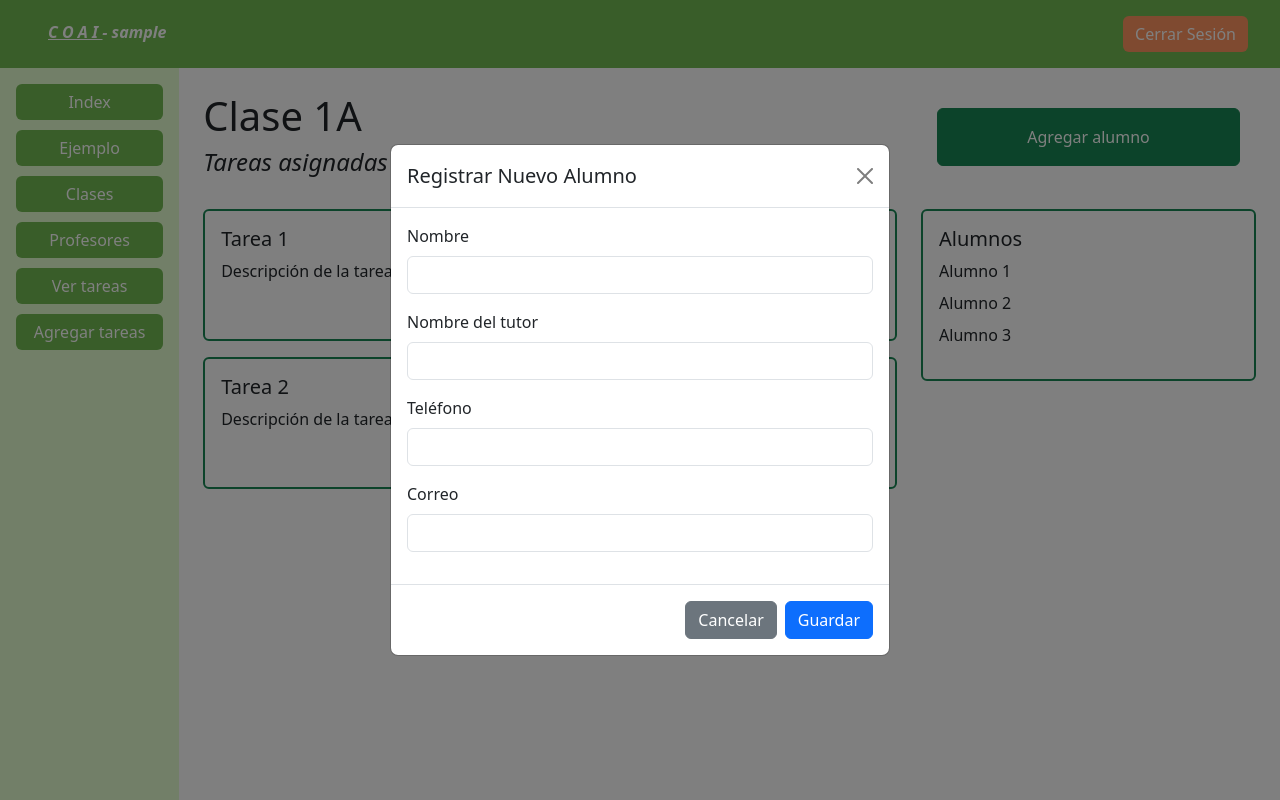
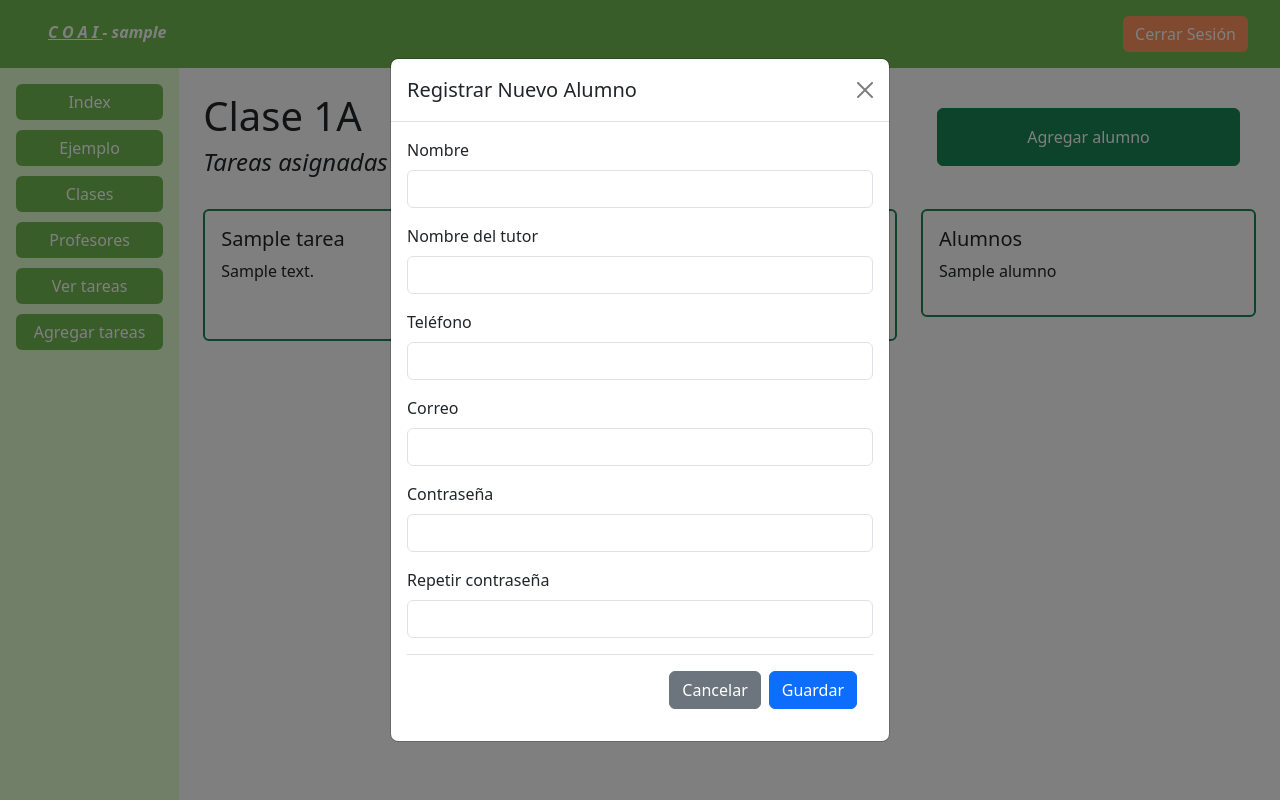
Before and after one commit to Schrodinger137/COAI, a Django app: page /clases/detalles/1/ in a window 1280 px wide, after a click on "Agregar alumno". Run offline with Django 4.2, Linux system fonts and the light colour scheme; a user stored in the database is signed in; tables that the repository leaves empty hold one stand-in row (values such as "Sample post").

Commit message:
Carina, registro de tareas y alumnos

```diff
--- a/COAI/urls.py
+++ b/COAI/urls.py
@@ -30,4 +30,6 @@ urlpatterns = [
     path('profesores/', views.profesores, name='profesores'),
     path('tareas/', views.tareas, name='tareas'),
     path('agregar-tarea/', views.agregar_tarea, name='agregar_tarea'),
+    path('registroAlumnos/<int:clase_id>/', views.registroAlumnos , name='registroAlumnos')
+
 ]
--- a/principal/models.py
+++ b/principal/models.py
@@ -41,3 +41,45 @@ class Clase(models.Model):
 
     def __str__(self):
         return self.nombre
+
+class Alumnos(models.Model):
+    nombre = models.CharField(max_length=100, verbose_name="Nombre del Alumno")
+    tutor = models.CharField(max_length=100, verbose_name="Nombre del Tutor")
+    telefono = models.CharField(max_length=20, blank=True, null=True, verbose_name="Numero de Teléfono")
+    correo = models.EmailField(verbose_name="Correo Electrónico")
+    password = models.CharField(max_length=128, verbose_name="Contraseña")
+
+    clase = models.ForeignKey(
+        Clase,
+        on_delete=models.CASCADE,
+        verbose_name="Clase Inscrita"
+    )
+    created_at = models.DateTimeField(auto_now_add=True, verbose_name="Fecha de Registro")
+
+    class Meta:
+        verbose_name = "Alumno"
+        verbose_name_plural = "Alumnos"
+        ordering = ["-created_at"]
+
+    def __str__(self):
+        return self.nombre
+
+class Tareas(models.Model):
+    titulo = models.CharField(max_length=100, verbose_name="Título de la Tarea")
+    descripcion = models.TextField(verbose_name="Descripción de la Tarea")
+    fecha_entrega = models.DateTimeField(verbose_name="Fecha de Entrega")
+    clase = models.ForeignKey(
+        Clase,
+        on_delete=models.CASCADE,
+        verbose_name="Clase Asociada"
+    )
+    archivo = models.FileField(upload_to="archivos", null=True, blank=True)
+    created_at = models.DateTimeField(auto_now_add=True, verbose_name="Fecha de Registro")
+
+    class Meta:
+        verbose_name = "Tarea"
+        verbose_name_plural = "Tareas"
+        ordering = ["-created_at"]
+
+    def __str__(self):
+        return self.titulo
--- a/principal/templates/principal/agregarTarea.html
+++ b/principal/templates/principal/agregarTarea.html
@@ -25,16 +25,16 @@
         {% csrf_token %}
         <div class="mb-3">
             <label for="grupo" class="form-label">Grupo</label>
-            <select class="form-select" id="grupo" name="grupo" required>
+            <select class="form-select" id="grupo" name="clase" required>
                 <option value="" disabled selected>Seleccione un grupo</option>
-                {% for grupo in grupos %}
+                {% for grupo in clases %}
                     <option value="{{ grupo.id }}">{{ grupo.nombre }}</option>
                 {% endfor %}
             </select>
         </div>
         <div class="mb-3">
             <label for="nombre" class="form-label">Nombre de la Actividad</label>
-            <input type="text" class="form-control" id="nombre" name="nombre" required>
+            <input type="text" class="form-control" id="nombre" name="titulo" required>
         </div>
         <div class="mb-3">
             <label for="descripcion" class="form-label">Descripción</label>
--- a/principal/templates/principal/detalleClase.html
+++ b/principal/templates/principal/detalleClase.html
@@ -24,25 +24,25 @@
         <div class="col-md-8">
             <div class="row">
                 <!-- Tus tarjetas de tareas existentes -->
+                {% for tarea in tareas %}
                 <div class="col-12 mb-3">
                     <div class="card border-2 border-success">
                         <div class="card-body">
-                            <h5 class="card-title">Tarea 1</h5>
-                            <p class="card-text">Descripción de la tarea 1...</p>
+                            <h5 class="card-title">{{tarea.titulo}}</h5>
+                            <p class="card-text">{{tarea.descripcion}}</p>
                             <a href="#" class="card-link float-end">Ver más</a>
                         </div>
                     </div>
                 </div>
-
-                <div class="col-12 mb-3">
-                    <div class="card border-2 border-success">
-                        <div class="card-body">
-                            <h5 class="card-title">Tarea 2</h5>
-                            <p class="card-text">Descripción de la tarea 2...</p>
-                            <a href="#" class="card-link float-end">Ver más</a>
-                        </div>
+                {% empty %}
+                <div class="col-12">
+                    <div class="alert alert-info" role="alert">
+                        No hay tareas asignadas aún.
                     </div>
                 </div>
+                {% endfor %}
+
+
             </div>
         </div>
 
@@ -52,9 +52,11 @@
                 <div class="card-body">
                     <h5 class="card-title">Alumnos</h5>
                     <ul class="list-unstyled">
-                        <li class="mb-2">Alumno 1</li>
-                        <li class="mb-2">Alumno 2</li>
-                        <li class="mb-2">Alumno 3</li>
+                        {% for alumno in alumnos %}
+                        <li class="mb-2">{{ alumno.nombre }}</li>
+                        {% empty %}
+                        <li class="text-muted">No hay alumnos registrados</li>
+                        {% endfor %}
                     </ul>
                 </div>
             </div>
@@ -72,29 +74,39 @@
                 <button type="button" class="btn-close" data-bs-dismiss="modal" aria-label="Close"></button>
             </div>
             <div class="modal-body">
-                <form>
+                <form action="{% url 'registroAlumnos' clase.id %}" method="post">
                     {% csrf_token %}
                     <div class="mb-3">
                         <label for="nombreAlumno" class="form-label">Nombre</label>
-                        <input type="text" class="form-control" id="nombreAlumno" required>
+                        <input type="text" class="form-control" id="nombreAlumno" required name="nombre">
                     </div>
                     <div class="mb-3">
                         <label for="nombreTutor" class="form-label">Nombre del tutor</label>
-                        <input type="text" class="form-control" id="nombreTutor" required>
+                        <input type="text" class="form-control" id="nombreTutor" required name="tutor">
                     </div>
                     <div class="mb-3">
                         <label for="telefonoTutor" class="form-label">Teléfono</label>
-                        <input type="tel" class="form-control" id="telefonoTutor" required>
+                        <input type="tel" class="form-control" id="telefonoTutor" required name="telefono">
                     </div>
                     <div class="mb-3">
                         <label for="emailAlumno" class="form-label">Correo</label>
-                        <input type="email" class="form-control" id="emailAlumno">
+                        <input type="email" class="form-control" id="emailAlumno" required name="correo">
+                    </div>
+
+                    <div class="mb-3">
+                        <label for="password" class="form-label">Contraseña</label>
+                        <input type="password" class="form-control" id="password" required name="password">
+                    </div>
+                    <div class="mb-3">
+                        <label for="password_confirm" class="form-label">Repetir contraseña</label>
+                        <input type="password" class="form-control" id="password_confirm" required
+                            name="password_confirm">
+                    </div>
+                    <div class="modal-footer">
+                        <button type="button" class="btn btn-secondary" data-bs-dismiss="modal">Cancelar</button>
+                        <button type="submit" class="btn btn-primary">Guardar</button>
                     </div>
                 </form>
-            </div>
-            <div class="modal-footer">
-                <button type="button" class="btn btn-secondary" data-bs-dismiss="modal">Cancelar</button>
-                <button type="button" class="btn btn-primary">Guardar</button>
             </div>
         </div>
     </div>
--- a/principal/templates/principal/index.html
+++ b/principal/templates/principal/index.html
@@ -47,6 +47,8 @@
 
 <div>
     <h3>Contáctanos</h3>
+    <div class="col-md-7">
+
         <form>
             <div class="mb-3">
                 <label for="exampleInputEmail1" class="form-label">Email address</label>
@@ -59,4 +61,5 @@
             <button type="submit" class="btn sidebar-button">Enviar</button>
         </form>
     </div>
+</div>
 {% endblock %}
--- a/principal/views.py
+++ b/principal/views.py
@@ -4,8 +4,8 @@ from django.contrib.auth import logout, authenticate, login
 from django.contrib.auth.models import User
 from django.contrib import messages
 from django.contrib.auth.models import Group
-from .forms import ProfesorRegistrationForm,ClaseForm
-from .models import Profesor, Clase
+from .forms import ProfesorRegistrationForm,ClaseForm, AlumnosForm, TareasForm
+from .models import Profesor, Clase, Alumnos, Tareas
 from plataforma.models import KindUsers
 
 # Create your views here.
@@ -60,7 +60,8 @@ def profesores(request):
     return render(request, 'principal/profesores.html', context)
 
 def tareas(request):
-    return render(request, 'principal/vistaTareas.html')
+    tareas = Tareas.objects.all().order_by('-created_at')
+    return render(request, 'principal/vistaTareas.html', {'tareas': tareas})
 
 def detalleClase(request, clase_id):
     current_user = KindUsers.objects.filter(user=request.user).first()
@@ -69,8 +70,12 @@ def detalleClase(request, clase_id):
     else:
         is_profesor = False
     clase = get_object_or_404(Clase, id=clase_id)
+    alumnos = Alumnos.objects.filter(clase=clase)
+    tareas = Tareas.objects.filter(clase=clase)
     context = {
         'clase':clase,
+        'alumnos': alumnos,
+        'tareas': tareas,
         'is_profesor':is_profesor,
     }
     return render(request, 'principal/detalleClase.html', context)
@@ -96,4 +101,32 @@ def clases(request):
     return render(request, 'principal/clases.html', context)
 
 def agregar_tarea(request):
-    return render(request, 'principal/agregarTarea.html')
+    clases = Clase.objects.all()
+    if request.method == 'POST':
+        form = TareasForm(request.POST, request.FILES)
+        if form.is_valid():
+            form.save()
+            messages.success(request, 'Tarea registrada exitosamente.')
+            return redirect('tareas')
+        else:
+            messages.error(request, 'Error al registrar la tarea. Por favor, revisa los datos en el formulario.')
+
+    form = TareasForm()
+    return render(request, 'principal/agregarTarea.html', {'form': form, 'clases': clases})
+
+
+def registroAlumnos(request, clase_id):
+
+    clase = get_object_or_404(Clase, id=clase_id)
+
+    if request.method == 'POST':
+        form = AlumnosForm(request.POST)
+        if form.is_valid():
+            alumno = form.save(commit=False)
+            alumno.clase = clase  # asigna la clase seleccionada
+            alumno.save()
+            messages.success(request, 'Alumno registrado')
+            return redirect('detalleClase', clase_id=clase.id)
+
+    form = AlumnosForm()
+    return render(request, 'principal/detalleClase.html', {'form': form, 'clase': clase})
```
Also changed, not shown: principal/admin.py (+18 -1 lines), principal/forms.py (+19 -1 lines), principal/templates/principal/vistaTareas.html (+9 -12 lines), principal/migrations/0002_alumnos.py (added), principal/migrations/0003_tareas.py (added). Lines whose indentation alone changed are shown as unchanged.
